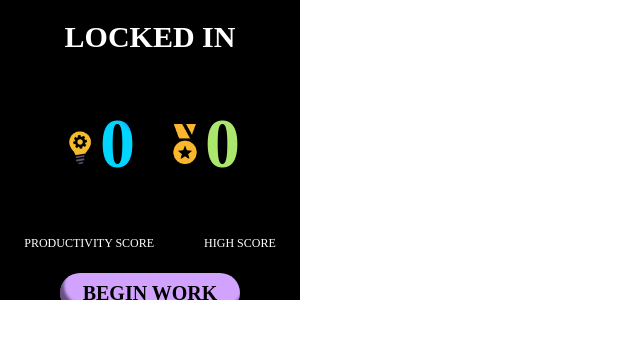
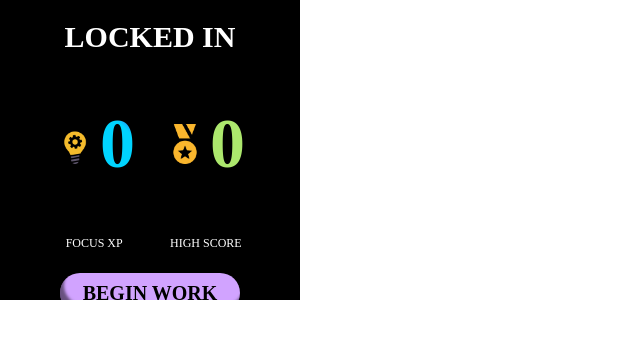
Before and after one commit to Jcoumarb/capstone, a Vue app: page / in a window 1280 px wide. Shown: the top 338 px of the page, without its empty margins (0-640 px from the left). Built offline with nearby package versions, Linux system fonts and the light colour scheme; a web font is replaced by a local one.

Commit message:
edited the name of counter

```diff
--- a/src/App.vue
+++ b/src/App.vue
@@ -18,7 +18,7 @@
             </div>
 
             <div class="label-row">
-                <p id="counterLabel">PRODUCTIVITY SCORE</p>
+                <p id="counterLabel">FOCUS XP</p>
                 <p id="score-text">HIGH SCORE</p>
             </div>
 
@@ -156,12 +156,15 @@ html, body {
     background: linear-gradient(45deg, #00d4ff 70%, #7a00ff 100%);
     -webkit-background-clip: text;
     -webkit-text-fill-color: transparent;
+    margin-left: 5px;
 }
 
 #counterLabel {
     font-size: 12px;
     color: white;
-    margin-right: 50px;
+    width: 100%;
+    display: flex;
+    justify-content: center;
 }
 
 main {
@@ -189,11 +192,9 @@ h1 {
 }
 
 .label-row {
-    display: flex;
-    align-items: center;
-    justify-content: center;
-    margin-top: 0;
-    padding-top: 0;
+    display: grid;
+    grid-template-columns: 1fr 1fr;
+    gap: 40px;
 }
 
 img {
@@ -205,11 +206,15 @@ img {
     font-size: 70px;
     color: #ace76d;
     font-weight: bold;
+    margin-left: 5px;
 }
 
 #score-text {
     font-size: 12px;
     color: white;
+    width: 100%;
+    display: flex;
+    justify-content: center;
 }
 
 #high {
```
